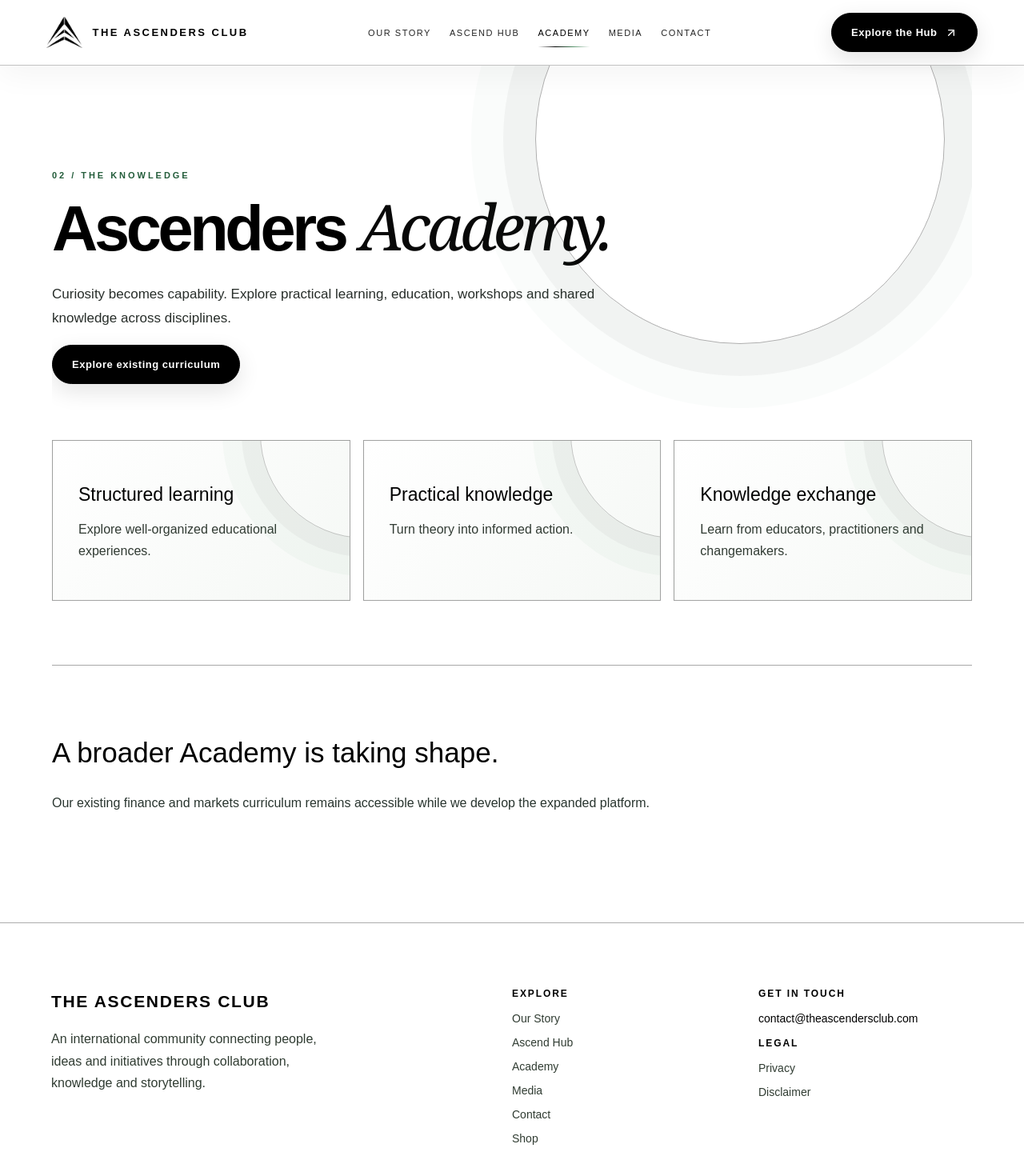
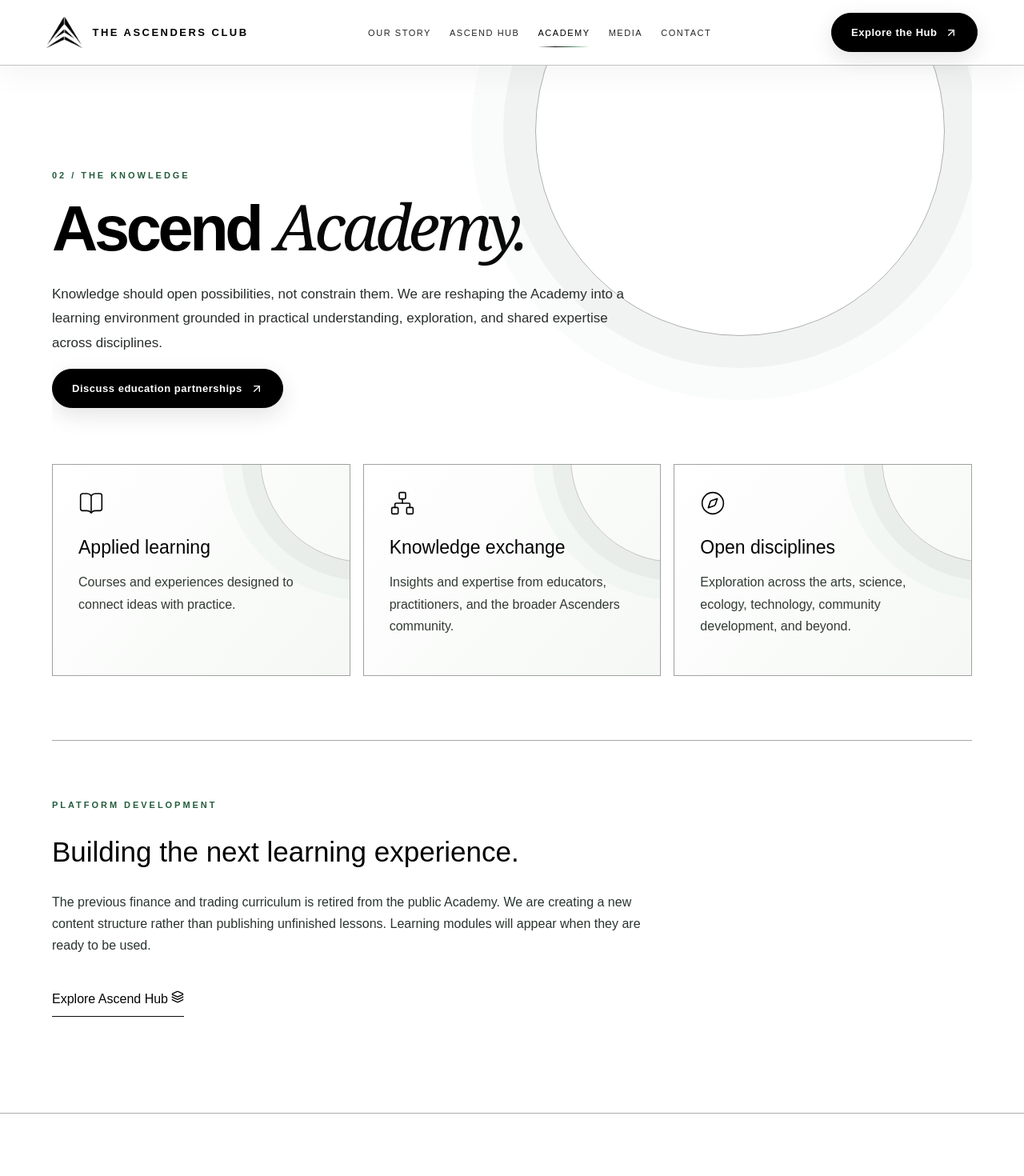
Before and after one commit to TheAscendTheory/the-ascend-theory, a Next.js app: page /academy in a window 1280 px wide. Shown: the top 1470 px of the page at 80% size. Built offline with nearby package versions, Linux system fonts and the light colour scheme.

Commit message:
academy: retire legacy curriculum promotion and establish new interdisciplinary direction

```diff
--- a/src/app/academy/page.tsx
+++ b/src/app/academy/page.tsx
@@ -1,4 +1,30 @@
-import type { Metadata } from "next";
+import type {Metadata} from "next";
 import Link from "next/link";
-export const metadata: Metadata = {title:"Ascend Academy",description:"An evolving learning environment for practical education and knowledge exchange."};
-export default function AcademyPage(){return <main className="ascSite"><section className="ascInnerHero ascWrap"><p className="ascOverline">02 / THE KNOWLEDGE</p><h1>Ascenders <em>Academy.</em></h1><p>Curiosity becomes capability. Explore practical learning, education, workshops and shared knowledge across disciplines.</p><Link className="ascButton" href="/learn">Explore existing curriculum</Link></section><section className="ascWrap ascFeatureGrid"><article><h2>Structured learning</h2><p>Explore well-organized educational experiences.</p></article><article><h2>Practical knowledge</h2><p>Turn theory into informed action.</p></article><article><h2>Knowledge exchange</h2><p>Learn from educators, practitioners and changemakers.</p></article></section><section className="ascWrap ascFeatureNote"><h2>A broader Academy is taking shape.</h2><p>Our existing finance and markets curriculum remains accessible while we develop the expanded platform.</p></section></main>}
+import {ArrowUpRight, BookOpen, Compass, Layers3, Network} from "lucide-react";
+
+export const metadata:Metadata={
+ title:"Ascend Academy",
+ description:"The Ascend Academy learning platform is being redesigned around practical knowledge and interdisciplinary learning."
+};
+
+export default function AcademyPage(){
+ return <main className="ascSite">
+   <section className="ascInnerHero ascWrap">
+     <p className="ascOverline">02 / THE KNOWLEDGE</p>
+     <h1>Ascend <em>Academy.</em></h1>
+     <p>Knowledge should open possibilities, not constrain them. We are reshaping the Academy into a learning environment grounded in practical understanding, exploration, and shared expertise across disciplines.</p>
+     <Link className="ascButton" href="/contact">Discuss education partnerships <ArrowUpRight size={17} aria-hidden="true"/></Link>
+   </section>
+   <section className="ascWrap ascFeatureGrid">
+     <article><BookOpen size={32} strokeWidth={1.2}/><h2>Applied learning</h2><p>Courses and experiences designed to connect ideas with practice.</p></article>
+     <article><Network size={32} strokeWidth={1.2}/><h2>Knowledge exchange</h2><p>Insights and expertise from educators, practitioners, and the broader Ascenders community.</p></article>
+     <article><Compass size={32} strokeWidth={1.2}/><h2>Open disciplines</h2><p>Exploration across the arts, science, ecology, technology, community development, and beyond.</p></article>
+   </section>
+   <section className="ascWrap ascFeatureNote">
+     <p className="ascOverline">PLATFORM DEVELOPMENT</p>
+     <h2>Building the next learning experience.</h2>
+     <p>The previous finance and trading curriculum is retired from the public Academy. We are creating a new content structure rather than publishing unfinished lessons. Learning modules will appear when they are ready to be used.</p>
+     <Link href="/hub" className="ascTextLink">Explore Ascend Hub <Layers3 size={16} aria-hidden="true"/></Link>
+   </section>
+ </main>;
+}
```
